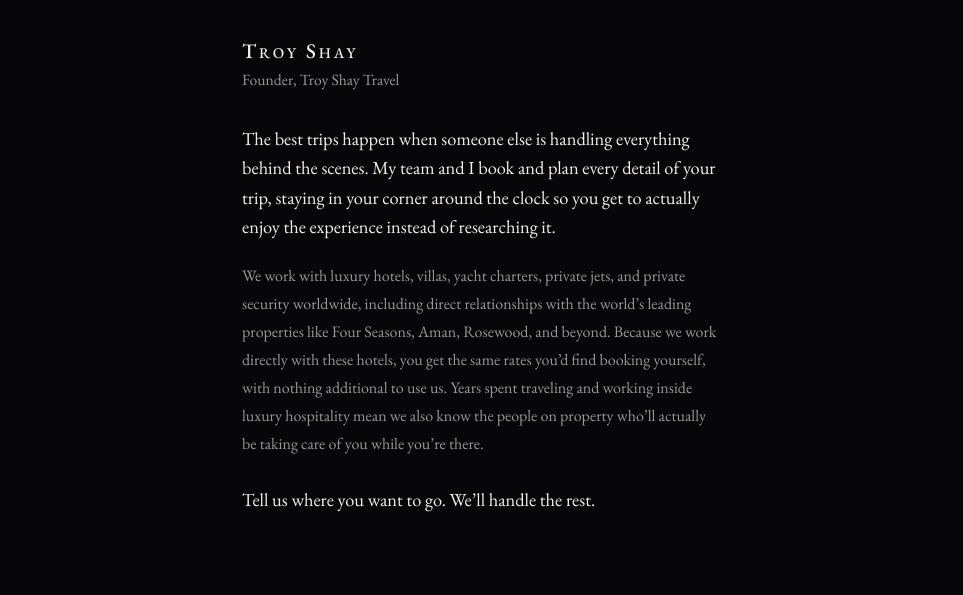
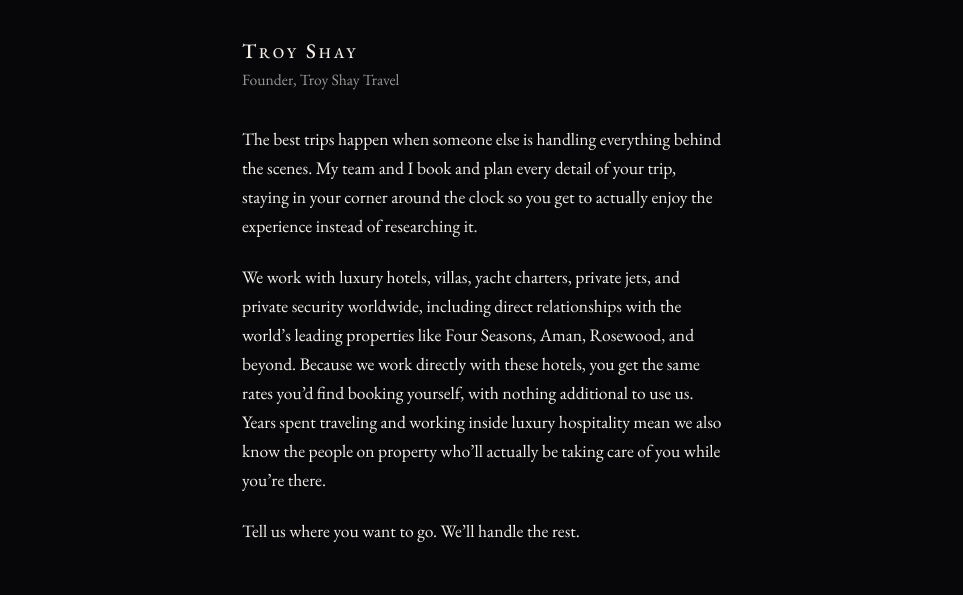
Before and after one commit to ryan-shay/travelbyshay, a Next.js app: page / in a window 1280 px wide. Shown: the part 920-1515 px from the top of the page, without its empty margins (158-1121 px from the left). Built offline with nearby package versions, Linux system fonts and the light colour scheme.

Commit message:
Make all about paragraphs the same size and colour
Co-Authored-By: Claude Opus 5.5 <noreply@anthropic.com>
Claude-Session: https://claude.ai/code/session_01YZyuRnEoAqYnd8DVkR7Eqi

```diff
--- a/app/globals.css
+++ b/app/globals.css
@@ -233,25 +233,17 @@ img {
   color: var(--fg-dim);
 }
 
-.about-lede {
-  margin-top: 32px;
-  font-size: 1.15rem;
-  line-height: 1.6;
+.about-lede,
+.about-text,
+.about-close {
+  margin-top: 22px;
+  font-size: 1.1rem;
+  line-height: 1.65;
   color: var(--fg);
 }
 
-.about-text {
-  margin-top: 20px;
-  font-size: 1rem;
-  line-height: 1.75;
-  color: var(--fg-dim);
-}
-
-.about-close {
-  margin-top: 28px;
-  font-size: 1.15rem;
-  line-height: 1.5;
-  color: var(--fg);
+.about-lede {
+  margin-top: 32px;
 }
 
 /* ─── Gallery ───────────────────────────────────────────── */
```
